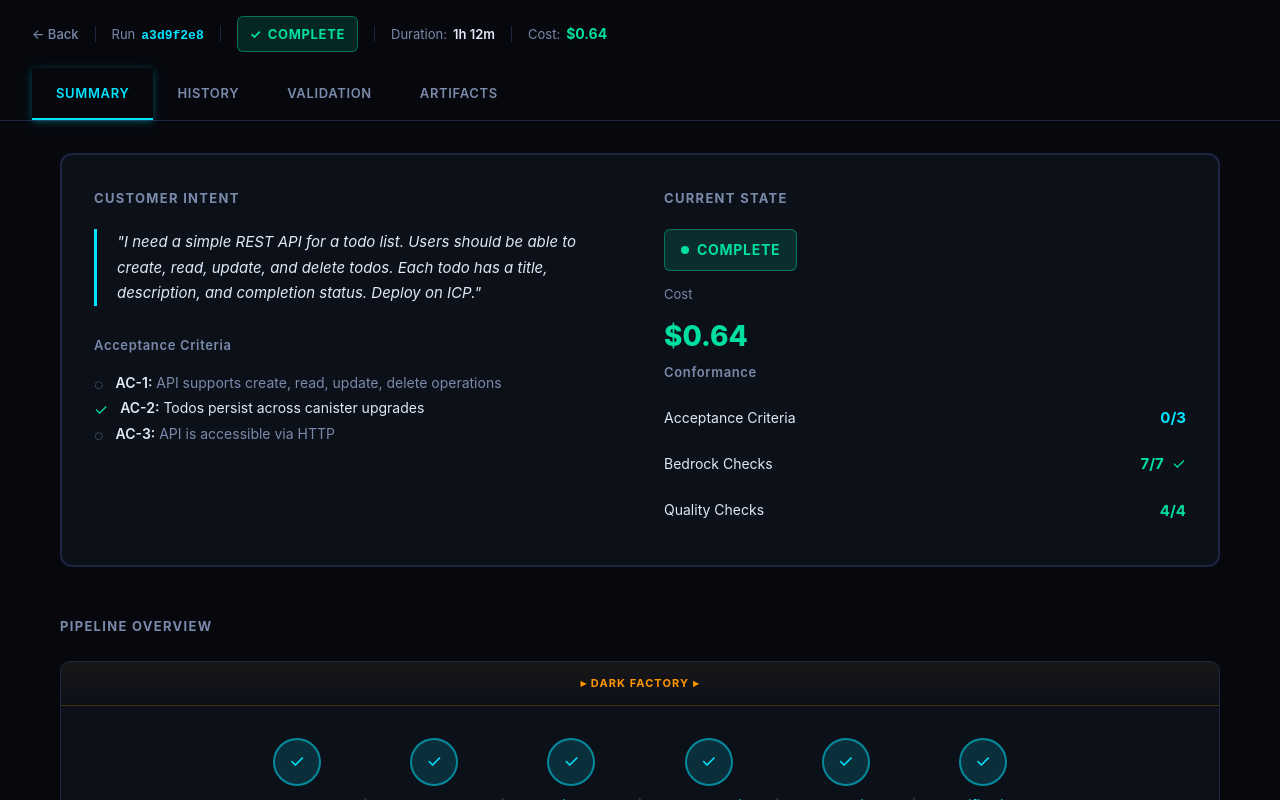
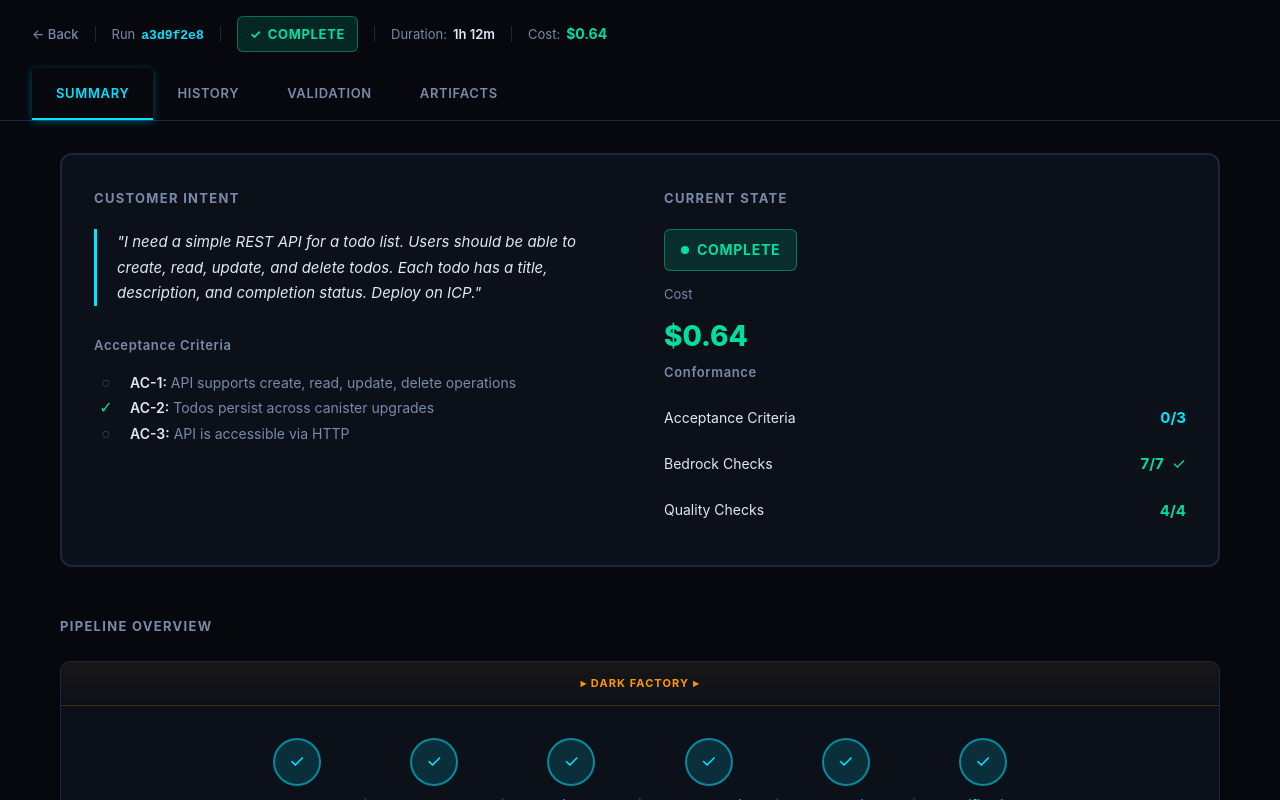
Before and after one commit to scoblelife/huxl-dossier, a React (Vite) app: page /dossier-app/dossier/complete in a window 1280 px wide. Shown: the top 800 px of the page. Built offline with nearby package versions, Linux system fonts and the light colour scheme.

Commit message:
Fix: align acceptance criteria text on consistent vertical line

```diff
--- a/src/components/BeforeAfterCard.tsx
+++ b/src/components/BeforeAfterCard.tsx
@@ -80,26 +80,44 @@ export function BeforeAfterCard({ dossier }: { dossier: Dossier }) {
                     <div
                       key={ac.id}
                       style={{
-                        display: 'flex',
+                        display: 'grid',
+                        gridTemplateColumns: '24px 1fr',
                         gap: '12px',
                         fontSize: '14px',
                         lineHeight: '1.6',
-                        color: addressed ? '#e0e8f8' : '#7a8aaa',
+                        alignItems: 'baseline',
                       }}
                     >
-                      <span style={{ color: addressed ? '#00dfa2' : '#7a8aaa', fontSize: '16px' }}>
-                        {addressed ? '✓' : '◌'}
+                      <span style={{
+                        width: '24px',
+                        textAlign: 'center',
+                        fontFamily: 'monospace',
+                        color: addressed ? '#00dfa2' : '#3a4560',
+                        fontSize: '16px'
+                      }}>
+                        {addressed ? '✓' : '○'}
                       </span>
-                      <span>
+                      <span style={{ color: addressed ? '#e0e8f8' : '#7a8aaa' }}>
                         <strong style={{ color: '#e0e8f8', fontWeight: 600 }}>
                           {ac.id}:
                         </strong>{' '}
+                        <span style={{ color: '#7a8aaa' }}>
                           {ac.description}
+                        </span>
                       </span>
                     </div>
                   )
                 })}
                 {acs.length > 5 && (
+                  <div
+                    style={{
+                      display: 'grid',
+                      gridTemplateColumns: '24px 1fr',
+                      gap: '12px',
+                      marginTop: '12px',
+                    }}
+                  >
+                    <span></span>
                     <button
                       onClick={() => setShowAllCriteria(!showAllCriteria)}
                       style={{
@@ -108,16 +126,17 @@ export function BeforeAfterCard({ dossier }: { dossier: Dossier }) {
                         cursor: 'pointer',
                         color: '#00e5ff',
                         fontSize: '13px',
-                      marginTop: '12px',
-                      paddingLeft: '28px',
                         textDecoration: 'none',
                         transition: 'color 0.2s ease',
+                        textAlign: 'left',
+                        padding: 0,
                       }}
                       onMouseEnter={(e) => { e.currentTarget.style.color = '#00d4e6' }}
                       onMouseLeave={(e) => { e.currentTarget.style.color = '#00e5ff' }}
                     >
                       {showAllCriteria ? 'Show less' : `+ ${acs.length - 5} more criteria`}
                     </button>
+                  </div>
                 )}
               </div>
             </>
```
Lines whose indentation alone changed are shown as unchanged.
